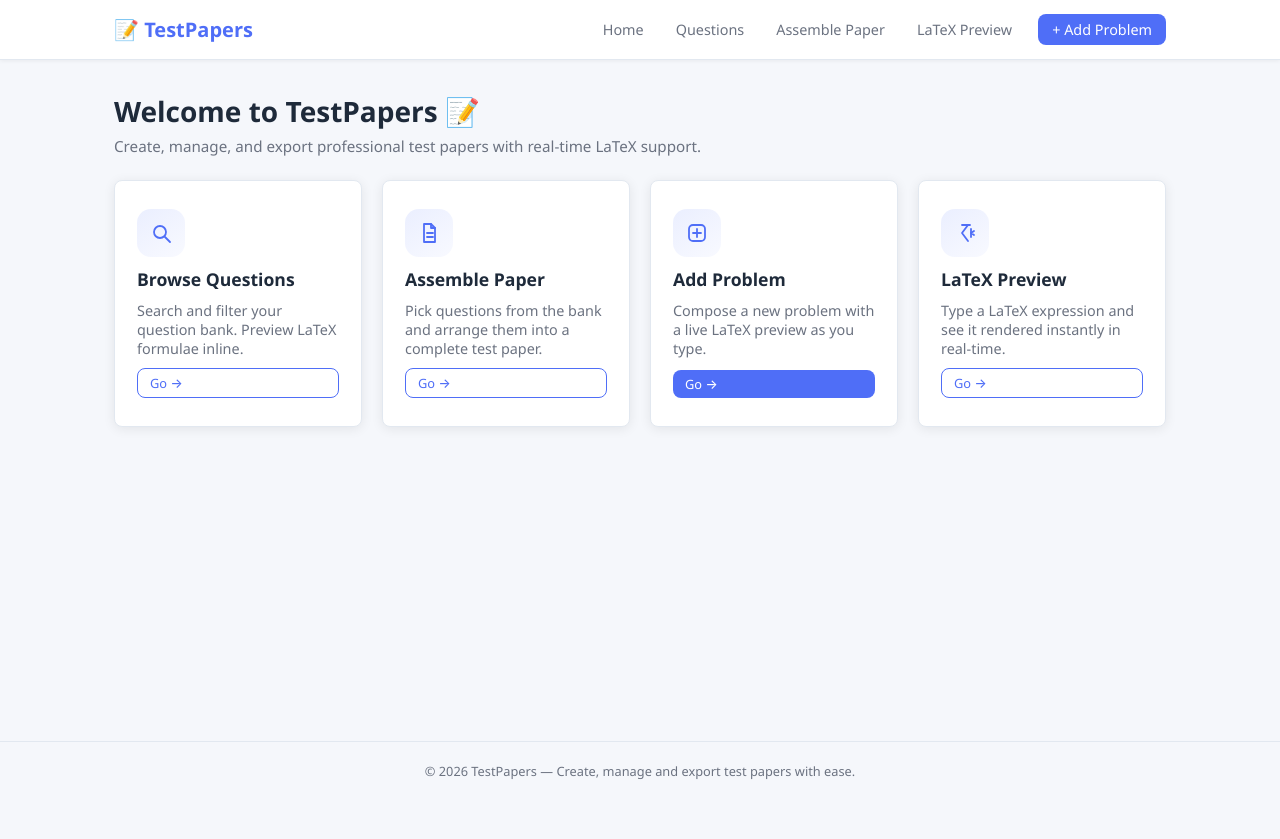
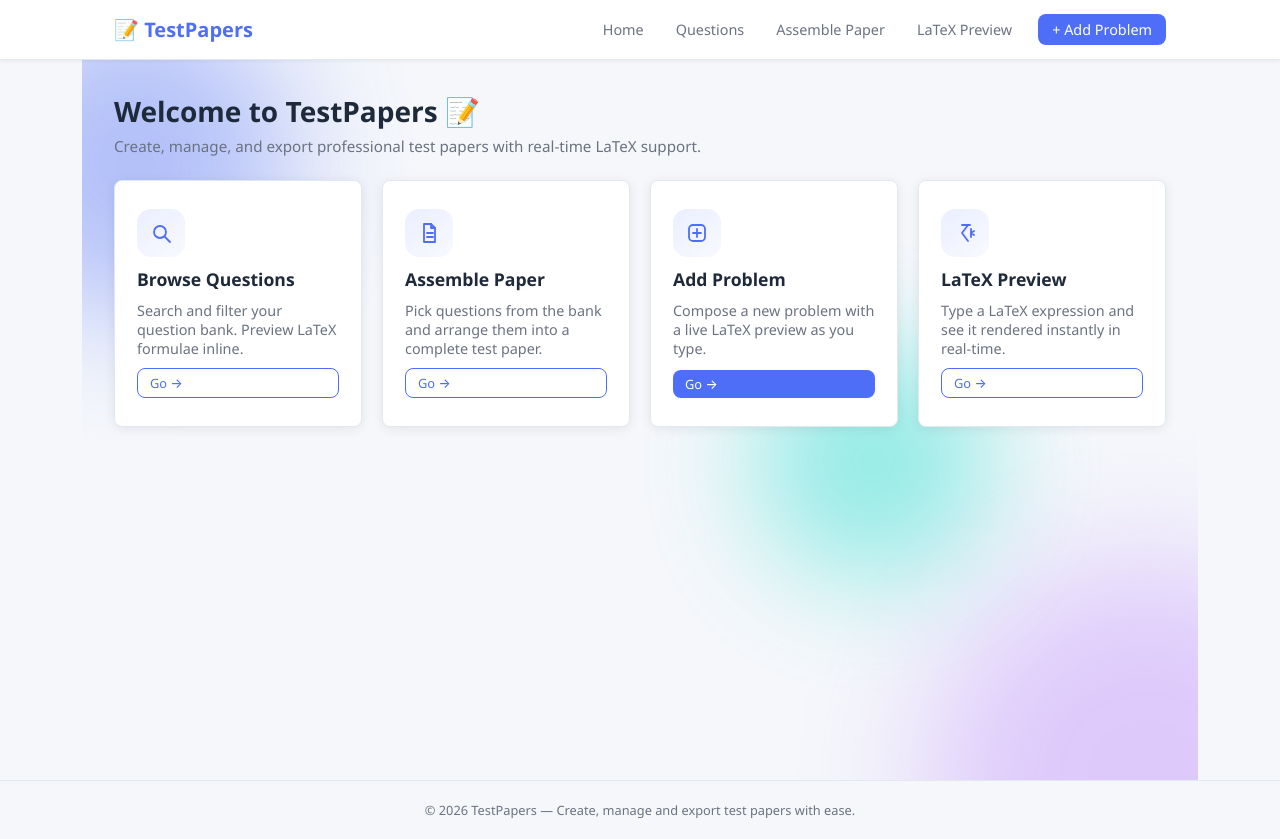
Before and after one commit to Clearders/TestPapers, a Nuxt app: page / in a window 1280 px wide. Before the commit the page ends 800 px from the top, so only its background shows below. Built offline with nearby package versions, Linux system fonts and the light colour scheme.

Commit message:
feat: enhance homepage layout with dynamic background and improved feature cards

```diff
--- a/app/pages/index.vue
+++ b/app/pages/index.vue
@@ -1,5 +1,13 @@
 <template>
-  <section>
+  <div class="home-wrapper">
+    <!-- Delicate dynamic background -->
+    <div class="dynamic-bg" aria-hidden="true">
+      <div class="shape shape-1"></div>
+      <div class="shape shape-2"></div>
+      <div class="shape shape-3"></div>
+    </div>
+
+    <section class="content-section">
       <h1 class="page-title">Welcome to TestPapers 📝</h1>
       <p class="page-sub">Create, manage, and export professional test papers with real-time LaTeX support.</p>
 
@@ -59,9 +67,79 @@
         </a>
       </div>
     </section>
+  </div>
 </template>
 
 <style scoped>
+/* Dynamic Background Styles */
+.home-wrapper {
+  position: relative;
+  min-height: calc(100vh - 80px);
+  overflow: hidden;
+  padding: 2rem;
+  margin: -2rem; /* Negate default padding to fill screen */
+}
+
+.dynamic-bg {
+  position: absolute;
+  top: 0;
+  left: 0;
+  width: 100%;
+  height: 100%;
+  z-index: 0;
+  pointer-events: none;
+  overflow: hidden;
+}
+
+.shape {
+  position: absolute;
+  filter: blur(60px);
+  opacity: 0.4;
+  border-radius: 50%;
+  animation: float 20s infinite ease-in-out alternate;
+}
+
+.shape-1 {
+  width: 300px;
+  height: 300px;
+  background: var(--color-primary, #5677fc);
+  top: -10%;
+  left: -10%;
+  animation-delay: 0s;
+}
+
+.shape-2 {
+  width: 400px;
+  height: 400px;
+  background: #bb86fc;
+  bottom: -20%;
+  right: -10%;
+  animation-delay: -5s;
+  animation-duration: 25s;
+}
+
+.shape-3 {
+  width: 250px;
+  height: 250px;
+  background: #03dac6;
+  top: 40%;
+  left: 60%;
+  animation-delay: -10s;
+  animation-duration: 18s;
+}
+
+@keyframes float {
+  0% { transform: translate(0, 0) scale(1); }
+  50% { transform: translate(10%, 15%) scale(1.1); }
+  100% { transform: translate(-5%, -10%) scale(0.9); }
+}
+
+.content-section {
+  position: relative;
+  z-index: 1;
+}
+
+/* Existing Feature Grid and Card Styles */
 .feature-grid {
   display: grid;
   grid-template-columns: repeat(auto-fit, minmax(240px, 1fr));
```
Lines whose indentation alone changed are shown as unchanged.
